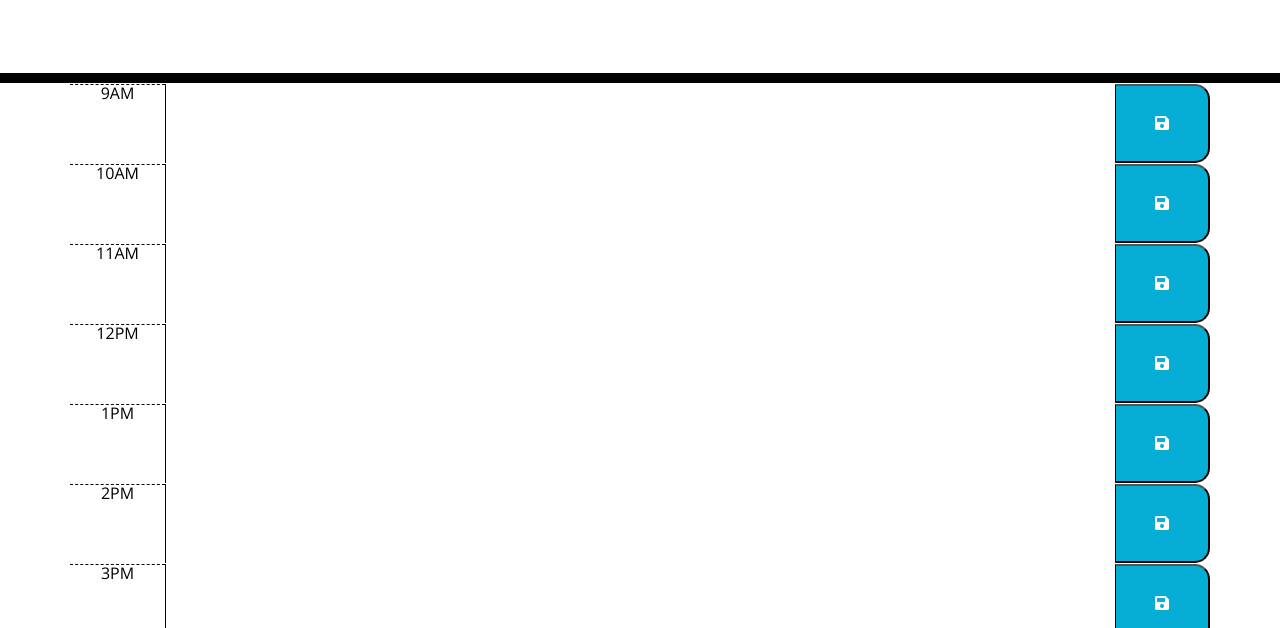
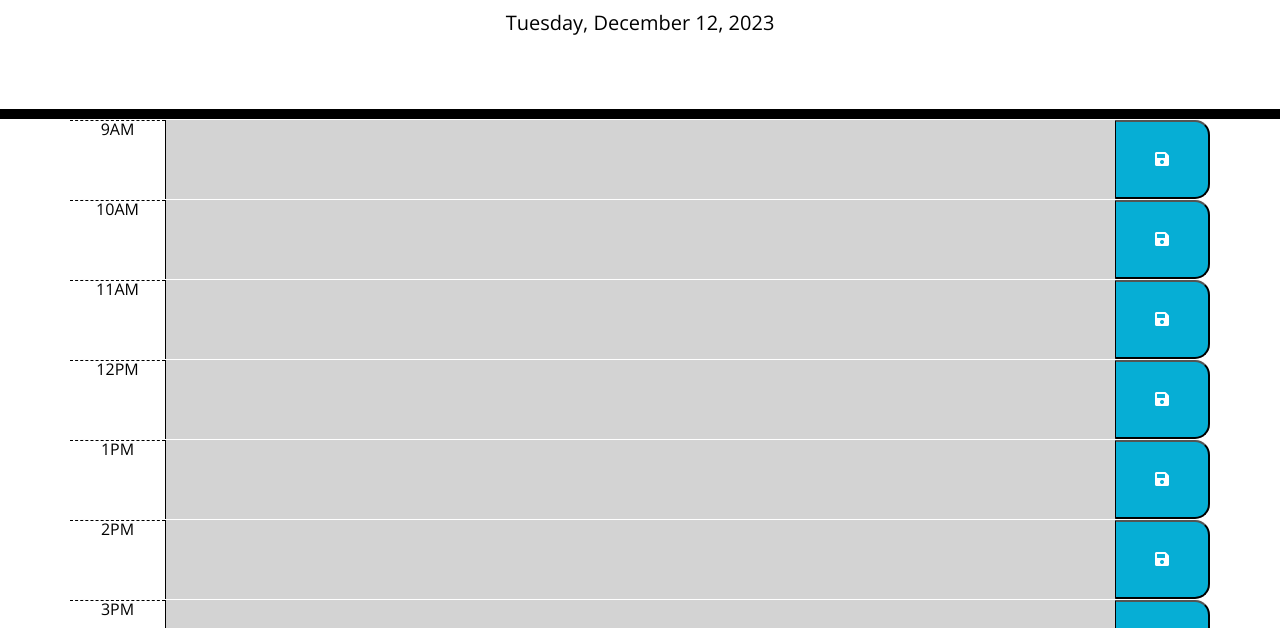
Before and after one commit to Timiwesky/Work-Day-Scheduler, a plain HTML site: page index.html in a window 1280 px wide. Shown: the part 168-796 px from the top of the page. Drawn offline with nearby package versions, Linux system fonts and the light colour scheme.

Commit message:
added javascript for functionality

```diff
--- a/script.js
+++ b/script.js
@@ -0,0 +1,43 @@
+$(document).ready(function () {
+    // Display current day
+    $("#currentDay").text(dayjs().format("dddd, MMMM D, YYYY"));
+
+
+    function setColors() {
+      let currentHour = dayjs().hour();
+
+      $(".time-block").each(function () {
+        let hour = parseInt($(this).attr("data-hour"));
+
+        if (hour < currentHour) {
+          $(this).removeClass("present future").addClass("past");
+        } else if (hour === currentHour) {
+          $(this).removeClass("past future").addClass("present");
+        } else {
+          $(this).removeClass("past present").addClass("future");
+        }
+      });
+    }
+    setColors();
+
+    // Set interval to set colors every mins
+    setInterval(setColors, 60000);
+
+    // Save event to local storage
+    $(".saveBtn").on("click", function () {
+      let hour = $(this).parent().attr("data-hour");
+      let eventText = $(this).siblings(".description").val();
+
+      localStorage.setItem("event_" + hour, eventText);
+    });
+
+    // Load events from local storage
+    $(".time-block").each(function () {
+      let hour = $(this).attr("data-hour");
+      let savedEvent = localStorage.getItem("event_" + hour);
+
+      if (savedEvent) {
+        $(this).children(".description").val(savedEvent);
+      }
+    });
+  });
--- a/style.css
+++ b/style.css
@@ -9,8 +9,8 @@ textarea {
   background: transparent;
   border: none;
   resize: none;
-  color: #000000;
-  border-left: 1px solid black;
+  color: #0e0e0e;
+  border-left: 1px solid rgb(0, 0, 0);
   padding: 10px;
 }
 
@@ -46,7 +46,8 @@ header {
 
 .past {
   background-color: #d3d3d3;
-  color: white;
+  color: rbg(186, 167, 23);
+
 }
 
 .present {
```
Also changed, not shown: index.html (+7 -12 lines).
